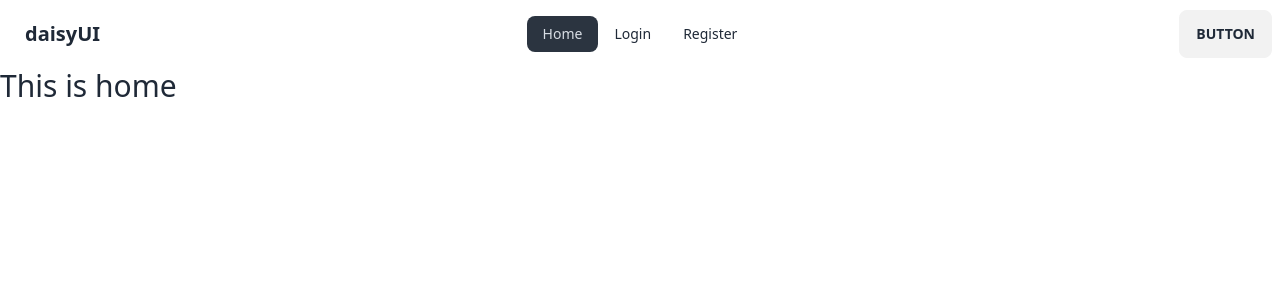
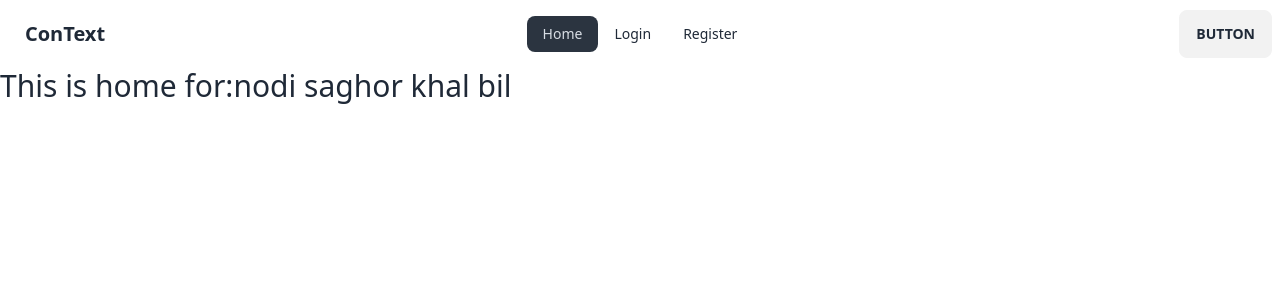
Before and after one commit to antubhatta/authentication-51, a React (Vite) app: page / in a window 1280 px wide. Shown: the top 300 px of the page. Built offline with nearby package versions, Linux system fonts and the light colour scheme.

Commit message:
create user context

```diff
--- a/src/Component/Home.jsx
+++ b/src/Component/Home.jsx
@@ -1,9 +1,13 @@
+import { useContext } from "react";
+import { AuthContext } from "../Provider/AuthProvider";
 
 
 const Home = () => {
+    const authInfo=useContext(AuthContext)
+    console.log(authInfo)
     return (
         <div>
-            <h1 className="text-3xl">This is home</h1>
+            <h1 className="text-3xl">This is home for:{authInfo.name}</h1>
         </div>
     );
 };
--- a/src/Component/Navbar.jsx
+++ b/src/Component/Navbar.jsx
@@ -18,7 +18,7 @@ const Navbar = () => {
               {navLinks}
             </ul>
           </div>
-          <a className="btn btn-ghost normal-case text-xl">daisyUI</a>
+          <a className="btn btn-ghost normal-case text-xl">ConText</a>
         </div>
         <div className="navbar-center hidden lg:flex">
           <ul className="menu menu-horizontal px-1">
--- /dev/null
+++ b/src/Provider/AuthProvider.jsx
@@ -0,0 +1,13 @@
+import { createContext } from "react";
+
+export const AuthContext=createContext(null)
+const AuthProvider = ({children}) => {
+   const authInfo={name:"nodi saghor khal bil"}
+    return (
+        <AuthContext.Provider value={authInfo}>
+            {children}
+        </AuthContext.Provider>
+    );
+};
+
+export default AuthProvider;
--- a/src/main.jsx
+++ b/src/main.jsx
@@ -9,6 +9,7 @@ import Root from './Component/Root';
 import Home from './Component/Home';
 import Login from './Component/Login';
 import Register from './Component/Register';
+import AuthProvider from './Provider/AuthProvider';
 const router = createBrowserRouter([
   {
     path: "/",
@@ -32,6 +33,8 @@ const router = createBrowserRouter([
 
 ReactDOM.createRoot(document.getElementById('root')).render(
   <React.StrictMode>
+     <AuthProvider>
      <RouterProvider router={router} />
+     </AuthProvider>
   </React.StrictMode>,
 )
```
Also changed, not shown: .eslintrc.cjs.
